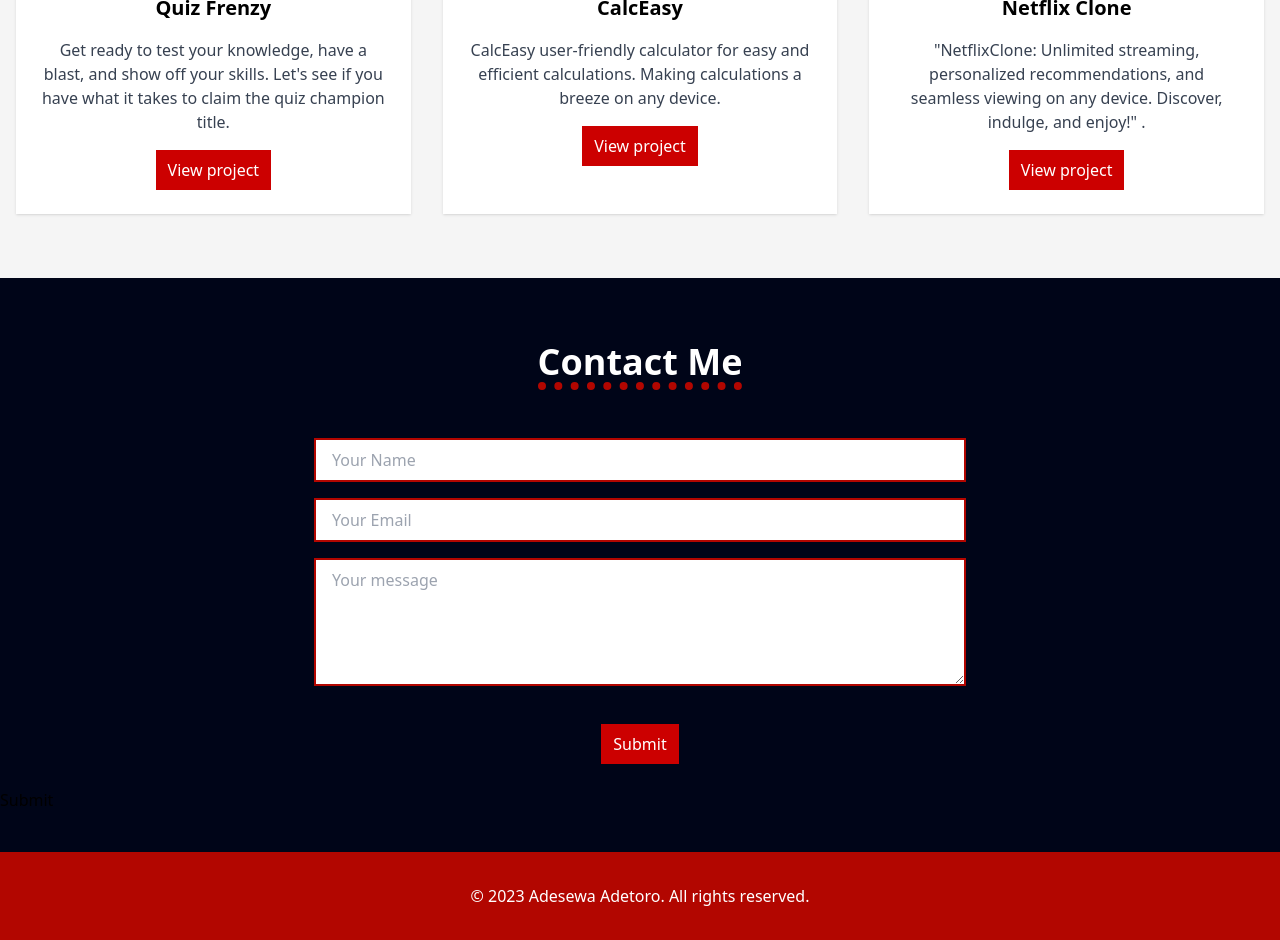
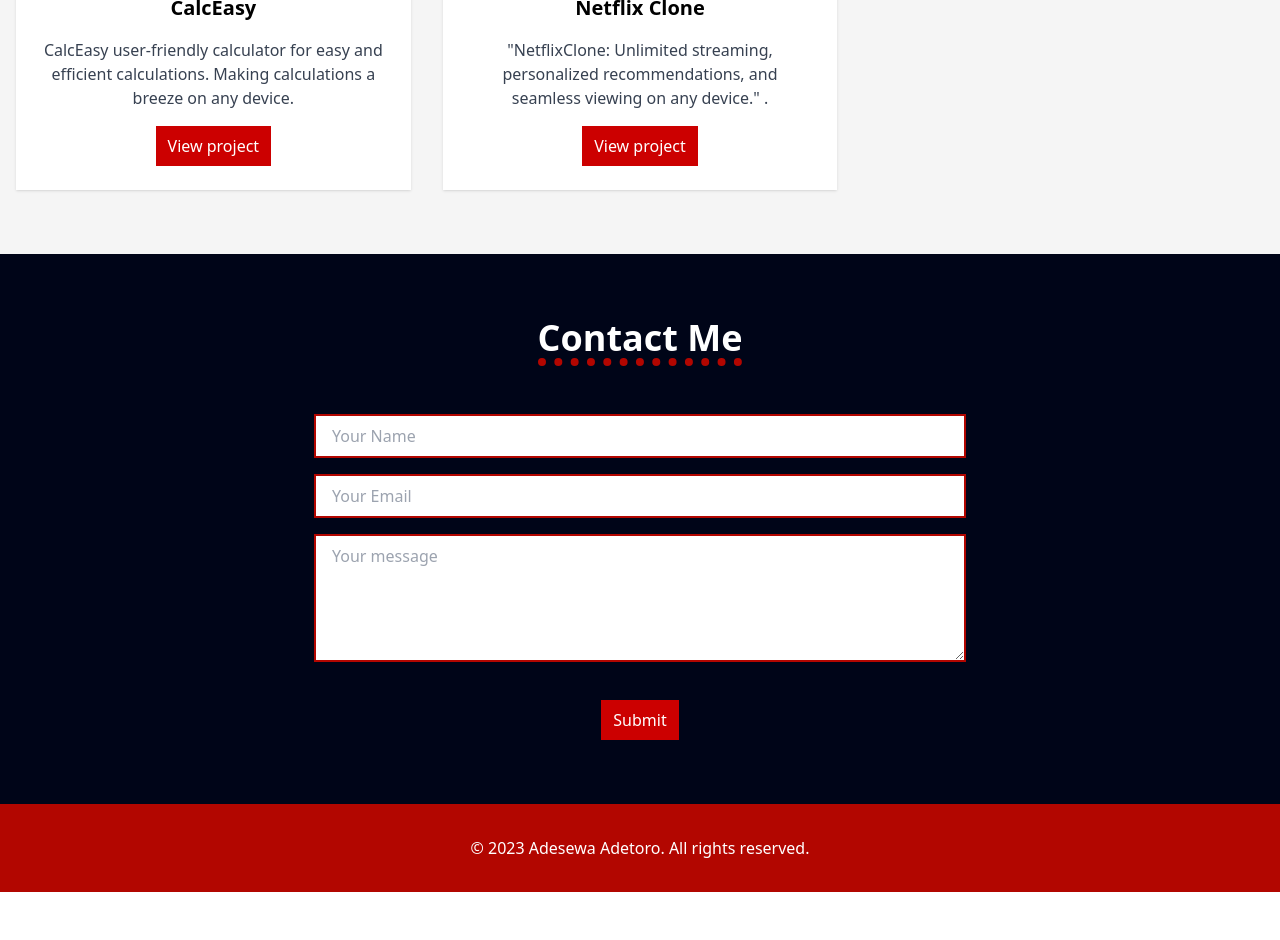
Before and after one commit to Tifebaris/6B3-WK7, a website: page index.html in a window 1280 px wide. Shown: the part 2680-3620 px from the top of the page. After the commit the page ends 3572 px from the top, so only its background shows below. Drawn offline with Linux system fonts and the light colour scheme.

Commit message:
feat:create my portfolio webpage

```diff
--- a/index.html
+++ b/index.html
@@ -180,18 +180,6 @@ Get ready to test your knowledge, have a blast,
                   </div>
             </div>
 
-            <div class="bg-white p-6  shadow">
-              <img src="./images/pexels-pixabay-36717.jpg" alt="">
-              <h3 class="text-xl font-semibold mb-4 text-center">Quiz Frenzy</h3>
-              <p class="text-gray-700 text-center">
-Get ready to test your knowledge, have a blast,
-                  and show off your skills. Let's see if you have what it takes to claim the quiz champion title.
-                 </p>
-                <div class="flex justify-center">
-                  <a href="https://tifebaris.github.io/Quiz-Frenzy/" class="text-white bg-[#c00] py-2 px-3 mt-4 hover:bg-[#900] transition duration-500">View project</a>
-                  </div>
-            </div>
-
 
             <div class="bg-white p-6   shadow">
               <img src="./images/pexels-pixabay-36717.jpg" alt="">
@@ -209,7 +197,7 @@ Get ready to test your knowledge, have a blast,
               <p class="text-gray-700 text-center">
 
              "NetflixClone: Unlimited streaming, personalized recommendations,
-              and seamless viewing on any device. Discover, indulge, and enjoy!"
+              and seamless viewing on any device."
                 .</p>
                 <div class="flex justify-center">
                   <a href="https://tifebaris.github.io/Netflix-Clone/" class="text-white bg-[#c00] py-2 px-3 mt-4 hover:bg-[#900] transition duration-500">View project</a>
@@ -224,18 +212,25 @@ Get ready to test your knowledge, have a blast,
       <!-- Contact Me Section -->
       <section id="contactme" class="bg-[#000518] py-10">
         <div>
-          <div  class="font-semibold text-[#fff] text-4xl justify-center text-center mb-6 mt-6"><h1 class=" border-[#B20600]  border-b-8 border-dotted inline-block">Contact Me</h1></div><div>
-           <div class="flex justify-center">
-            <form class="w-[500px] max-w-md md:max-w-[700px]  p-6 lg:w-auto">
-              <input type="text" name="name" class="w-full px-4 py-2 mb-4 border-2 border-[#b20600]" placeholder="Your Name" type="text" required>
-              <input type="email" name="email" class="w-full px-4 py-2 mb-4 border-2 border-[#b20600]" placeholder="Your Email" type="text" required>
-              <textarea name="message" class="w-full px-4 py-2 mb-4 border-2 border-[#b20600]  h-32" placeholder="Your message" required></textarea>
-             <div class="flex justify-center"> <button class=" text-white bg-[#c00] py-2 px-3 mt-4 hover:bg-[#900] transition duration-500" type="submit">Submit</button></div>
-          </form>
-           </div>
-            <button type="submit">Submit</button>
+          <div class="font-semibold text-[#fff] text-4xl justify-center text-center mb-6 mt-6">
+            <h1 class="border-[#B20600] border-b-8 border-dotted inline-block">Contact Me</h1>
+          </div>
+          <div>
+            <div class="flex justify-center">
+              <form id="contactForm" class="w-[500px] max-w-md md:max-w-[700px] p-6 lg:w-auto">
+                <input type="text" name="name" class="w-full px-4 py-2 mb-4 border-2 border-[#b20600]" placeholder="Your Name" required>
+                <input type="email" name="email" class="w-full px-4 py-2 mb-4 border-2 border-[#b20600]" placeholder="Your Email" required>
+                <textarea name="message" class="w-full px-4 py-2 mb-4 border-2 border-[#b20600] h-32" placeholder="Your message" required></textarea>
+                <div class="flex justify-center">
+                  <button class="text-white bg-[#c00] py-2 px-3 mt-4 hover:bg-[#900] transition duration-500" type="submit">Submit</button>
+                </div>
+              </form>
+            </div>
+          </div>
         </div>
-    </section>
+      </section>
+
+
 
      <!-- Footer Section -->
     <footer class="bg-[#b20600] text-white py-8">
@@ -243,6 +238,8 @@ Get ready to test your knowledge, have a blast,
         <p class="text-white">&copy; 2023 Adesewa Adetoro. All rights reserved.</p>
       </div>
     </footer>
+
+
 
     <script>
 
@@ -270,6 +267,7 @@ Get ready to test your knowledge, have a blast,
         menu.classList.add('h-[200px]')
 
       })
+
     </script>
 
 
```
Also changed, not shown: dist/output.css.
